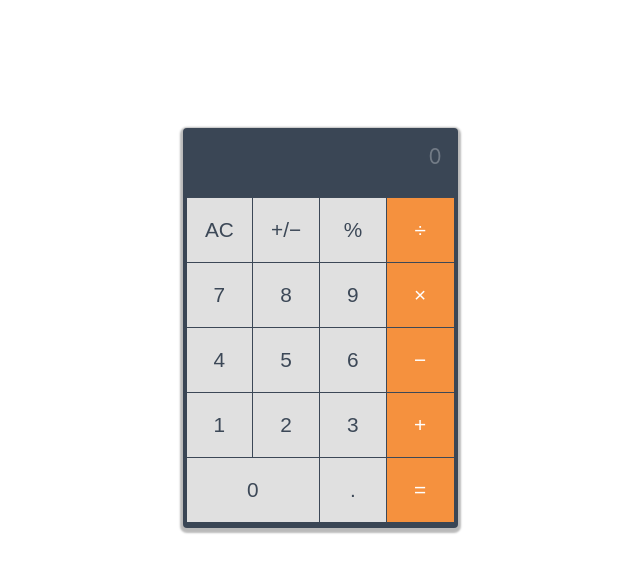
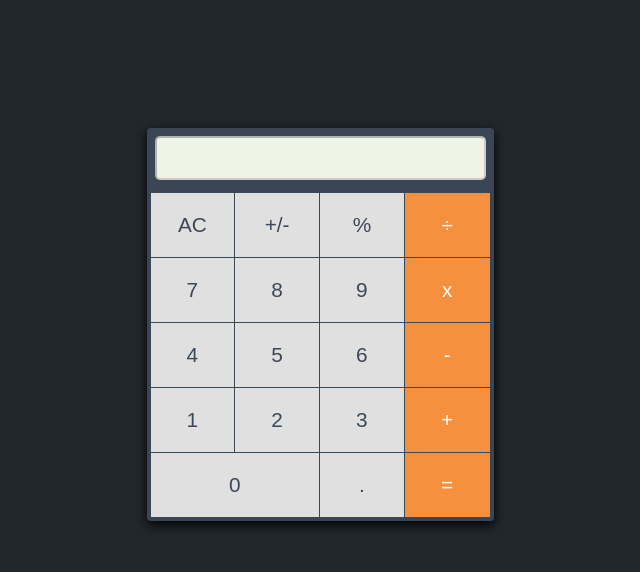
Before and after one commit to aliatayee/Math-magicians-react, a React (Create React App) app: page / in a window 1280 px wide. Shown: the top 572 px of the page, without its empty margins (320-960 px from the left). Built offline with nearby package versions, Linux system fonts and the light colour scheme.

Commit message:
Add calculation functionality

```diff
--- a/package.json
+++ b/package.json
@@ -6,6 +6,7 @@
     "@testing-library/jest-dom": "^5.16.4",
     "@testing-library/react": "^13.3.0",
     "@testing-library/user-event": "^13.5.0",
+    "big.js": "^6.2.0",
     "react": "^18.2.0",
     "react-dom": "^18.2.0",
     "react-scripts": "5.0.1",
--- a/src/App.css
+++ b/src/App.css
@@ -1,8 +1,12 @@
+body {
+  background-color: #22272e;
+}
+
 .calc-body {
-  width: 275px;
+  width: 347px;
   margin: auto;
-  min-height: 400px;
-  box-shadow: 0 2px 2px 3px #00000045;
+  min-height: 393px;
+  box-shadow: 0 4px 12px #000;
   background: #3a4655;
   border-radius: 4px;
   margin-top: 10%;
@@ -10,16 +14,24 @@
 
 /* Calculator Display Screen */
 .calc-screen {
-  padding: 1rem;
+  padding: 0.5rem;
 }
 
 #calc-operation {
   font-size: 1.3rem;
+  height: 30px;
   text-align: right;
-  color: #727b86;
-  padding-bottom: 0.5rem;
+  color: #000000;
+  padding: 5px;
+  width: 96%;
+  border-radius: 5px;
+  background-color: #eff4e6;
 }
 
+#calc-operation:focus {
+  color: #e0e0e0;
+  border-color: red;
+}
 #calc-typed {
   font-size: 2rem;
   text-align: right;
@@ -33,7 +45,7 @@
   border-radius: 26px;
 }
 
-.calc-button-row button {
+.calc-button-row input {
   display: table-cell;
   width: 25%;
   background: #e0e0e0;
@@ -54,21 +66,21 @@
   border-right: none !important;
 }
 
-.calc-button-row button.opt {
+.calc-button-row input.opt {
   color: #fff;
   background-color: #f5913e;
 }
 
-.calc-button-row button:nth-child(4n) {
+.calc-button-row input:nth-child(4n) {
   border-right: none;
 }
 
-.calc-button-row button:active {
+.calc-button-row input:active {
   position: relative;
   top: 1px;
 }
 
-.calc-button-row button:hover {
+.calc-button-row input:hover {
   background: #3e4b5c;
   color: #fff;
 }
--- a/src/components/Calculator.js
+++ b/src/components/Calculator.js
@@ -1,41 +1,43 @@
-import React, { Component } from 'react';
+import React, { useState } from 'react';
+import calculate from '../logic/calculator';
 
-class Calculator extends Component {
-  constructor(props) {
-    super(props);
-    this.state = {};
-  }
+const Calculator = () => {
+  const [object, setObject] = useState({ total: 0, next: null, operation: null });
+  const { total, next, operation } = object;
 
-  render() {
+  const clickHandle = (event) => {
+    setObject((state) => calculate(state, event.target.value));
+  };
+
   return (
 
     <div className="calc-body">
       <div className="calc-screen">
-          <div id="calc-operation">0 </div>
+        <input type="text" id="calc-operation" value={(total || '') + (operation || '') + (next || '')} disabled />
       </div>
       <div className="calc-button-row">
-          <button type="button">AC</button>
-          <button type="button">&#43;&#47;&#8722;</button>
-          <button type="button">&#37;</button>
-          <button type="button" className="opt">&#247;</button>
-          <button type="button">7</button>
-          <button type="button">8</button>
-          <button type="button">9</button>
-          <button type="button" className="opt">&#215;</button>
-          <button type="button">4</button>
-          <button type="button">5</button>
-          <button type="button">6</button>
-          <button type="button" className="opt">&#8722;</button>
-          <button type="button">1</button>
-          <button type="button">2</button>
-          <button type="button">3</button>
-          <button type="button" className="opt">&#43;</button>
-          <button type="button" className="zeroBtn">0</button>
-          <button type="button">.</button>
-          <button type="button" className="opt equal">&#61;</button>
+        <input type="button" value="AC" onClick={clickHandle} />
+        <input type="button" value="+/-" onClick={clickHandle} />
+        <input type="button" value="%" onClick={clickHandle} />
+        <input type="button" value="÷" onClick={clickHandle} className="opt" />
+        <input type="button" value="7" onClick={clickHandle} />
+        <input type="button" value="8" onClick={clickHandle} />
+        <input type="button" value="9" onClick={clickHandle} />
+        <input type="button" value="x" onClick={clickHandle} className="opt" />
+        <input type="button" value="4" onClick={clickHandle} />
+        <input type="button" value="5" onClick={clickHandle} />
+        <input type="button" value="6" onClick={clickHandle} />
+        <input type="button" value="-" onClick={clickHandle} className="opt" />
+        <input type="button" value="1" onClick={clickHandle} />
+        <input type="button" value="2" onClick={clickHandle} />
+        <input type="button" value="3" onClick={clickHandle} />
+        <input type="button" value="+" onClick={clickHandle} className="opt" />
+        <input type="button" value="0" onClick={clickHandle} className="zeroBtn" />
+        <input type="button" value="." onClick={clickHandle} />
+        <input type="button" value="=" onClick={clickHandle} className="opt equal" />
       </div>
     </div>
   );
-  }
-}
+};
+
 export default Calculator;
--- /dev/null
+++ b/src/logic/calculator.js
@@ -0,0 +1,133 @@
+import operate from './operate';
+
+function isNumber(item) {
+  return !!item.match(/[0-9]+/);
+}
+
+/**
+ * Given a button name and a calculator data object, return an updated
+ * calculator data object.
+ *
+ * Calculator data object contains:
+ *   total:s      the running total
+ *   next:String       the next number to be operated on with the total
+ *   operation:String  +, -, etc.
+ */
+export default function calculate(obj, buttonName) {
+  if (buttonName === 'AC') {
+    return {
+      total: null,
+      next: null,
+      operation: null,
+    };
+  }
+
+  if (isNumber(buttonName)) {
+    if (buttonName === '0' && obj.next === '0') {
+      return {};
+    }
+    // If there is an operation, update next
+    if (obj.operation) {
+      if (obj.next && obj.next !== '0') {
+        return { ...obj, next: obj.next + buttonName };
+      }
+      return { ...obj, next: buttonName };
+    }
+    // If there is no operation, update next and clear the value
+    if (obj.next && obj.next !== '0') {
+      return {
+        next: obj.next + buttonName,
+        total: null,
+      };
+    }
+    return {
+      next: buttonName,
+      total: null,
+    };
+  }
+
+  if (buttonName === '.') {
+    if (obj.next) {
+      if (obj.next.includes('.')) {
+        return { ...obj };
+      }
+      return { ...obj, next: `${obj.next}.` };
+    }
+    if (obj.operation) {
+      return { ...obj, next: '0.' };
+    }
+    if (obj.total) {
+      if (obj.total.includes('.')) {
+        return {};
+      }
+      return { ...obj, next: `${obj.total}.` };
+    }
+    return { ...obj, next: '0.' };
+  }
+
+  if (buttonName === '=') {
+    if (obj.next && obj.operation) {
+      return {
+        total: operate(obj.total, obj.next, obj.operation),
+        next: null,
+        operation: null,
+      };
+    }
+    // '=' with no operation, nothing to do
+    return {};
+  }
+
+  if (buttonName === '+/-') {
+    if (obj.next) {
+      return { ...obj, next: (-1 * parseFloat(obj.next)).toString() };
+    }
+    if (obj.total) {
+      return { ...obj, total: (-1 * parseFloat(obj.total)).toString() };
+    }
+    return {};
+  }
+
+  // Button must be an operation
+
+  // When the user presses an operation button without having entered
+  // a number first, do nothing.
+  // if (!obj.next && !obj.total) {
+  //   return {};
+  // }
+
+  // User pressed an operation after pressing '='
+  if (!obj.next && obj.total && !obj.operation) {
+    return { ...obj, operation: buttonName };
+  }
+
+  // User pressed an operation button and there is an existing operation
+  if (obj.operation) {
+    if (obj.total && !obj.next) {
+      return { ...obj, operation: buttonName };
+    }
+
+    if (!obj.total) {
+      return { total: 0, operation: buttonName };
+    }
+
+    return {
+      total: operate(obj.total, obj.next, obj.operation),
+      next: null,
+      operation: buttonName,
+    };
+  }
+
+  // no operation yet, but the user typed one
+
+  // The user hasn't typed a number yet, just save the operation
+  if (!obj.next) {
+    return { operation: buttonName };
+  }
+
+  // save the operation and shift 'next' into 'total'
+  return {
+    total: obj.next,
+    next: null,
+    operation: buttonName,
+  };
+}
--- /dev/null
+++ b/src/logic/operate.js
@@ -0,0 +1,30 @@
+import Big from 'big.js';
+
+export default function operate(numberOne, numberTwo, operation) {
+  const one = Big(numberOne);
+  const two = Big(numberTwo);
+  if (operation === '+') {
+    return one.plus(two).toString();
+  }
+  if (operation === '-') {
+    return one.minus(two).toString();
+  }
+  if (operation === 'x') {
+    return one.times(two).toString();
+  }
+  if (operation === '÷') {
+    try {
+      return one.div(two).toString();
+    } catch (err) {
+      return "Can't divide by 0.";
+    }
+  }
+  if (operation === '%') {
+    try {
+      return one.mod(two).toString();
+    } catch (err) {
+      return "Can't find modulo as can't divide by 0.";
+    }
+  }
+  throw Error(`Unknown operation '${operation}'`);
+}
```
Also changed, not shown: 1 other file (tests, documents, lock files or other folders). Lines whose indentation alone changed are shown as unchanged.
